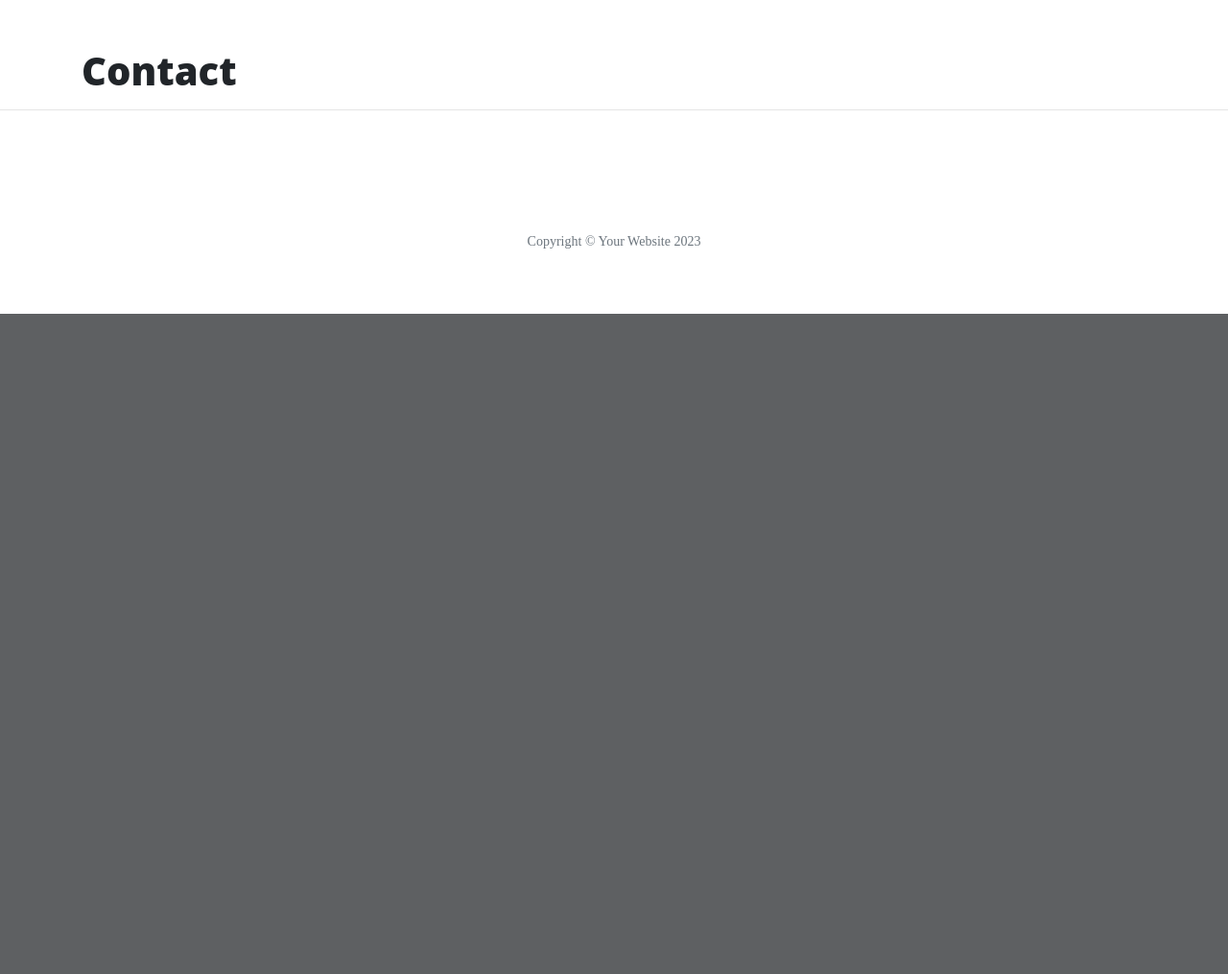
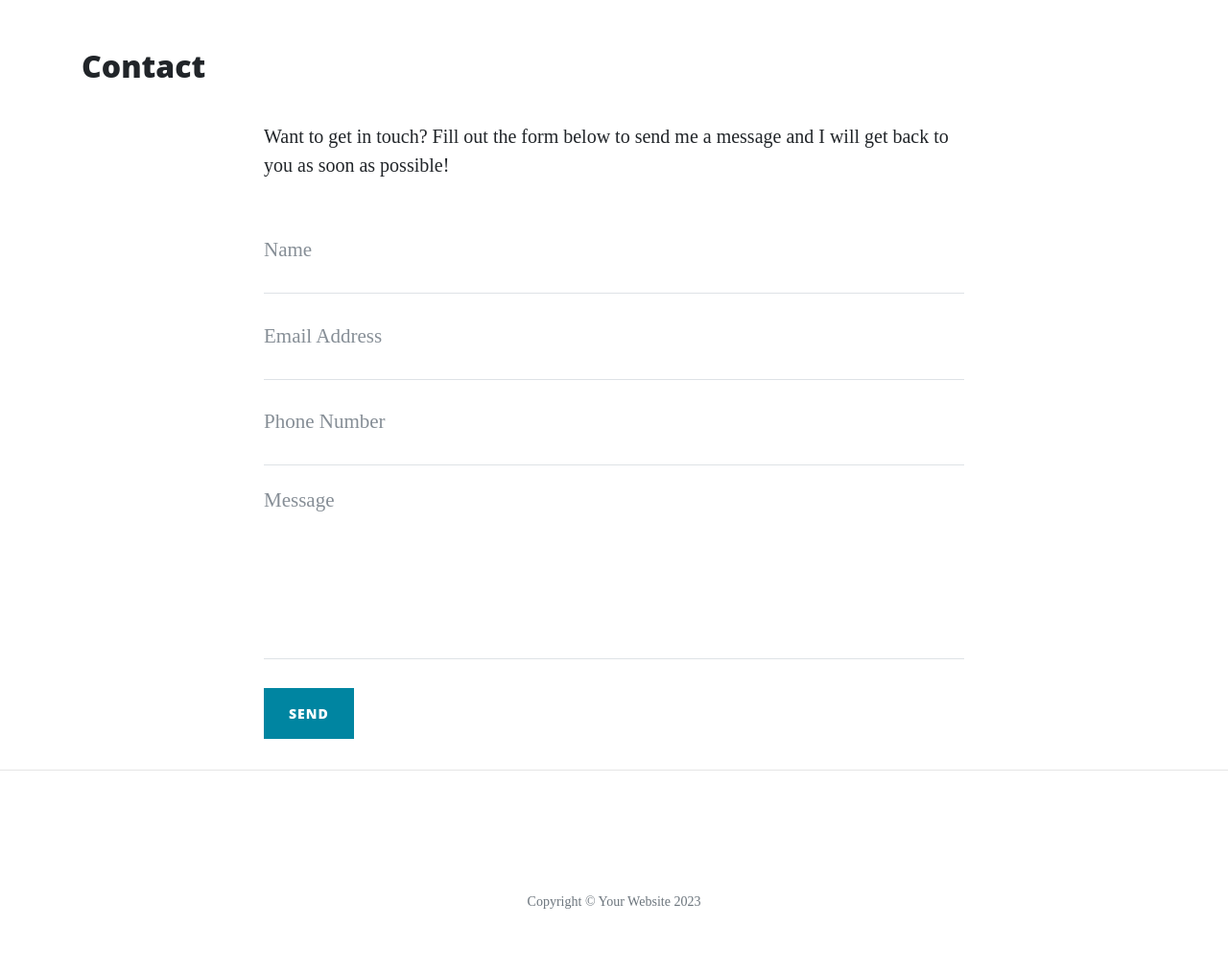
Before and after one commit to phloreenm/The-Flask-App, a Flask app: page /contact in a window 1280 px wide. Shown: the part 628-1643 px from the top of the page at 96% size. Before the commit the page ends 955 px from the top, so only its background shows below. Run offline with Flask 2, Linux system fonts and the light colour scheme; some libraries are stand-ins or nearby versions.

Commit message:
Add flash messages from Flask to contact page

```diff
--- a/run.py
+++ b/run.py
@@ -1,9 +1,11 @@
 import os
 import json
-from flask import Flask, render_template
-
+from flask import Flask, render_template, request, flash
+if os.path.exists("env.py"):
+    import env
 
 app = Flask(__name__)
+app.secret_key = os.environ.get("SECRET_KEY")
 
 
 @app.route("/")
@@ -30,8 +32,11 @@ def about_member(member_name):
     return render_template("member.html", member=member)
 
 
-@app.route("/contact")
+@app.route("/contact", methods=["GET", "POST"])
 def contact():
+    if request.method == "POST":
+        flash("Thanks {}, we have received your message!".format(
+            request.form.get["name"]))
     return render_template("contact.html", page_title="Contact")
 
 
--- a/templates/contact.html
+++ b/templates/contact.html
@@ -1,4 +1,55 @@
-{% extends "base.html" %}
-{% block content %}
-        <h1>{{ page_title }}</h1>
+{% extends "base.html" %} {% block content %}
+<h2>{{ page_title }}</h2>
+
+<div class="row">
+    <div class="col-lg-8 col-md-10 mx-auto">
+
+        {% with messages = get_flashed_messages() %} {% if messages %}
+        <ul class="flashes">
+            {% for message in messages %}
+            <li>{{ message }}</li>
+            {% endfor %}
+        </ul>
+        {% endif %} {% endwith %}
+
+        <p>Want to get in touch? Fill out the form below to send me a message and I will get back to you as soon as possible!
+        </p>
+        <form method="POST" name="sentMessage" id="contactForm" novalidate>
+            <div class="control-group">
+                <div class="form-group floating-label-form-group controls">
+                    <label>Name</label>
+                    <input type="text" class="form-control" placeholder="Name" name="name" id="name" required data-validation-required-message="Please enter your name.">
+                    <p class="help-block text-danger"></p>
+                </div>
+            </div>
+            <div class="control-group">
+                <div class="form-group floating-label-form-group controls">
+                    <label>Email Address</label>
+                    <input type="email" class="form-control" placeholder="Email Address" name="email" id="email" required data-validation-required-message="Please enter your email address.">
+                    <p class="help-block text-danger"></p>
+                </div>
+            </div>
+            <div class="control-group">
+                <div class="form-group col-xs-12 floating-label-form-group controls">
+                    <label>Phone Number</label>
+                    <input type="tel" class="form-control" placeholder="Phone Number" name="phone" id="phone" required data-validation-required-message="Please enter your phone number.">
+                    <p class="help-block text-danger"></p>
+                </div>
+            </div>
+            <div class="control-group">
+                <div class="form-group floating-label-form-group controls">
+                    <label>Message</label>
+                    <textarea rows="5" class="form-control" placeholder="Message" name="message" id="message" required data-validation-required-message="Please enter a message."></textarea>
+                    <p class="help-block text-danger"></p>
+                </div>
+            </div>
+            <br>
+            <div id="success"></div>
+            <div class="form-group">
+                <button type="submit" class="btn btn-primary" id="sendMessageButton">Send</button>
+            </div>
+        </form>
+    </div>
+</div>
+
 {% endblock %}
```
Also changed, not shown: templates/member.html (added, +15 -0 lines), templates/members.html (deleted, +0 -15 lines), .gitpod.yml, README.md, data/company.json (line endings or trailing spaces), static/css/style.css (line endings or trailing spaces), templates/about.html (line endings or trailing spaces), templates/base.html (line endings or trailing spaces), templates/careers.html (line endings or trailing spaces), templates/index.html (line endings or trailing spaces), 2 other files.
